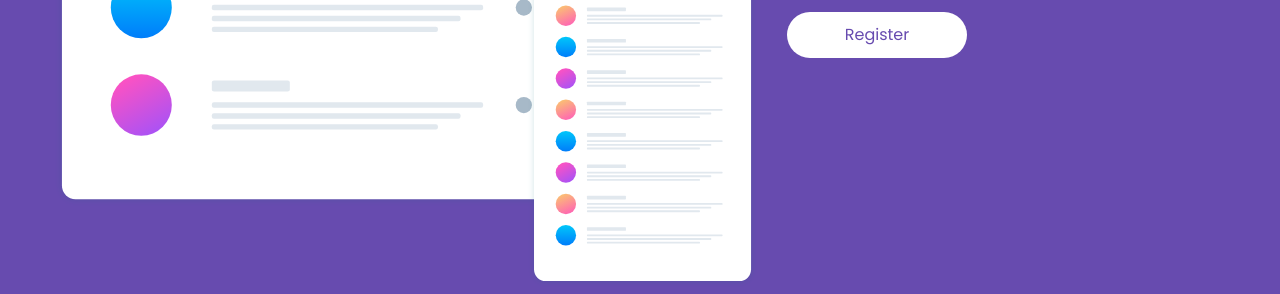
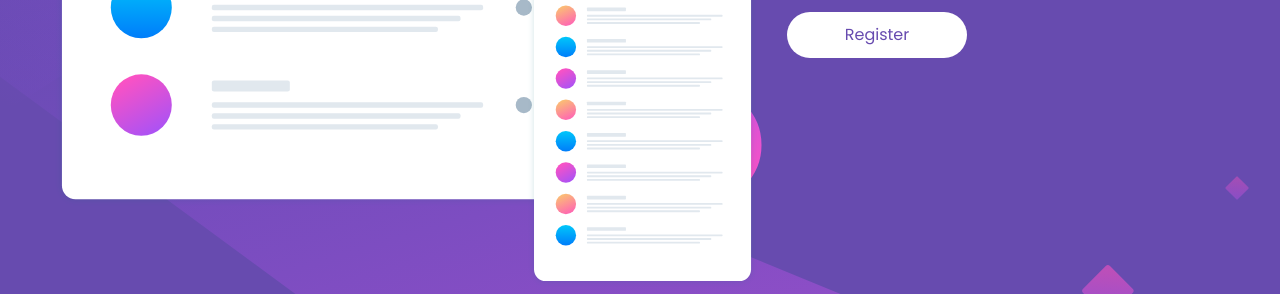
Before and after one commit to AlexanderC04/huddle-landing-page, a plain HTML site: page index.html in a window 1280 px wide. Shown: the part 418-712 px from the top of the page. Drawn offline with nearby package versions, Linux system fonts and the light colour scheme; the site is published under a folder, as on GitHub Pages, so addresses that start at the root find nothing.

Commit message:
Update style.css

```diff
--- a/style.css
+++ b/style.css
@@ -15,7 +15,7 @@ font-family: 'Poppins', sans-serif;
     width: 100%;
     min-height: 100vh;
     color: rgb(255, 255, 255);
-    background-image: url(/images/bg-mobile.svg);
+    background-image: url(./images/bg-mobile.svg);
     background-color: var(--Violet);
 }
 
@@ -135,14 +135,14 @@ font-family: 'Poppins', sans-serif;
 @media screen and (min-width:375px){
     .page {
         background-image: none;
-        background-image: url(/images/bg-desktop.svg);
+        background-image: url(./images/bg-desktop.svg);
     }
 }
 
 @media screen and (min-width:840px){
     .page {
         background-image: none;
-        background-image: url(/images/bg-desktop.svg);
+        background-image: url(./images/bg-desktop.svg);
     }
     .huddle {
         grid-template-columns: 60% 1fr;
```
